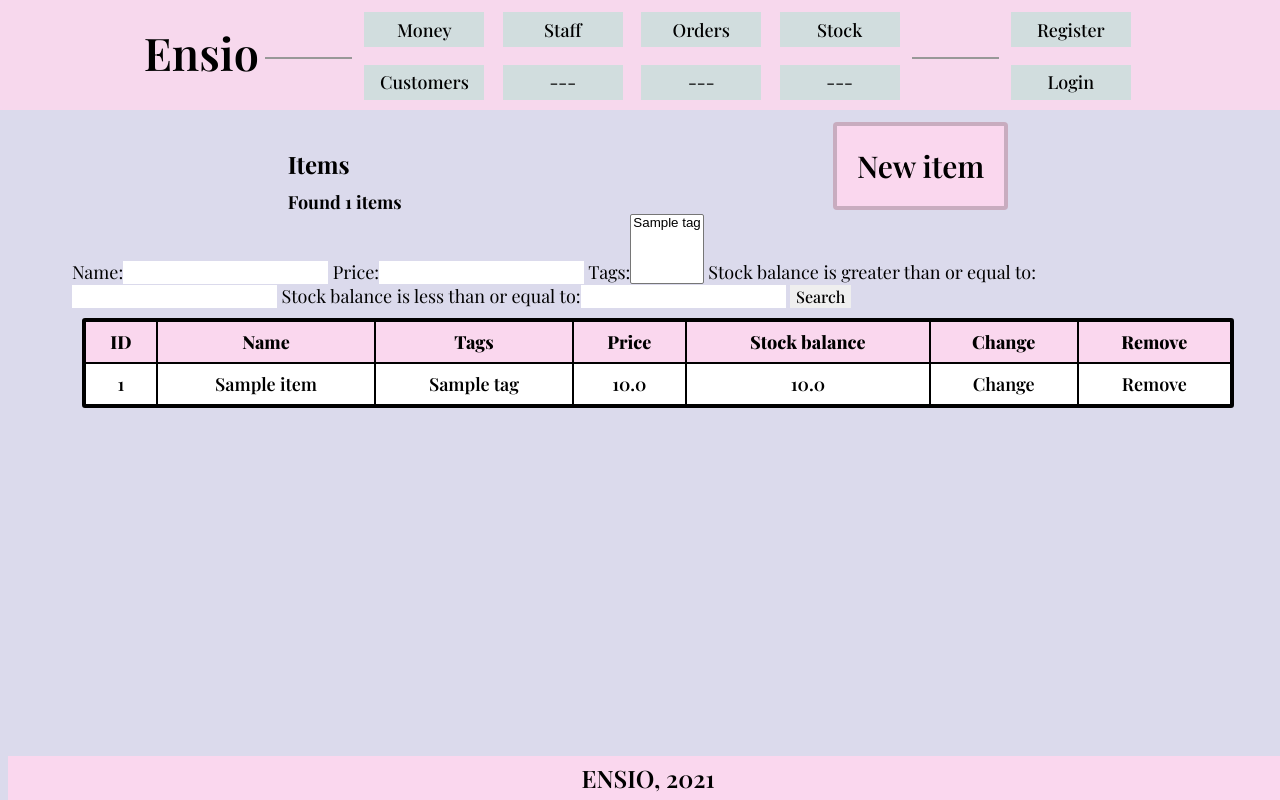
After one commit to LeoProko/ensio, a Django app: page /stock/ in a window 1280 px wide. The commit adds this page. Run offline with Django 3.2, Linux system fonts and the light colour scheme; tables that the repository leaves empty hold one stand-in row (values such as "Sample post").

Commit message:
[frontend_server] add 'stock' page with filter

```diff
--- a/frontend_server/filters.py
+++ b/frontend_server/filters.py
@@ -1,5 +1,5 @@
 import django_filters
-from .models import Order
+from .models import Order, Item
 
 class OrderFilter(django_filters.FilterSet):
     start_date = django_filters.DateFilter(field_name='date_created', lookup_expr='gte')
@@ -8,3 +8,11 @@ class OrderFilter(django_filters.FilterSet):
         model = Order
         fields = '__all__'
         exclude = ['date_created']
+
+class ItemFilter(django_filters.FilterSet):
+    min_stock = django_filters.NumberFilter(field_name='stock_balance', lookup_expr='gte')
+    max_stock = django_filters.NumberFilter(field_name='stock_balance', lookup_expr='lte')
+    class Meta:
+        model = Item
+        fields = ['name', 'price', 'tags', 'stock_balance']
+        exclude = ['stock_balance']
--- a/frontend_server/handlers/ensio_handler.py
+++ b/frontend_server/handlers/ensio_handler.py
@@ -7,7 +7,7 @@ from django.views.decorators.csrf import csrf_exempt
 from frontend_server.html_factories.custom import CustomHtmlFactory
 from frontend_server.models import Password, Employee, Item, Customer, Order
 from frontend_server.forms import CustomerForm, OrderForm, EmployeeForm
-from frontend_server.filters import OrderFilter
+from frontend_server.filters import OrderFilter, ItemFilter
 
 def index(request):
     template = Template(CustomHtmlFactory.create('Ensio', 'main', '', ''))
@@ -67,7 +67,7 @@ def orders(request):
         'orders_count': orders_count,
         'filter' : filter,
     })
-    return HtstpResponse(template.render(context))
+    return HttpResponse(template.render(context))
 
 @csrf_exempt
 def new_order(request):
@@ -210,13 +210,27 @@ def delete_employee(request, employee_id):
     })
     return HttpResponse(template.render(context))
 
-
 def password(request):
     passwords = Password.objects.all()
     passwords_count = passwords.count()
     template = Template(CustomHtmlFactory.create('Passwords', 'passwords', '', ''))
     context = Context({
-        'passwords': passwords,
-        'passwords_count': passwords_count,
+        'passwords' : passwords,
+        'passwords_count' : passwords_count,
     })
     return HttpResponse(template.render(context))
+
+def get_stock(request):
+    template = Template(CustomHtmlFactory.create('Stock', 'stock', '', ''))
+
+    items = Item.objects.all()
+    items_count = items.count()
+    filter = ItemFilter(request.GET, queryset=items)
+    items = filter.qs
+
+    context = Context({
+        'items' : items,
+        'filter' : filter,
+        'items_count' : items_count,
+    })
+    return HttpResponse(template.render(context))
--- a/frontend_server/templates/html/base.html
+++ b/frontend_server/templates/html/base.html
@@ -32,7 +32,7 @@
                   <th> <a href="/orders/">
                       <input type="button" value="Orders">
                   </a> </th>
-                  <th> <a href="/">
+                  <th> <a href="/stock/">
                       <input type="button" value="Stock">
                   </a> </th>
                   <th rowspan="2"> <img src="{% static '/img/header_line.svg' %}" id="header_line"> </th>
--- a/frontend_server/templates/html/customer_profile.html
+++ b/frontend_server/templates/html/customer_profile.html
@@ -14,6 +14,7 @@
         <th> Item </th>
         <th> Tags </th>
         <th> Price </th>
+        <th> Orders count </th>
         <th> Date created </th>
         <th> Status </th>
         <th> Change </th>
@@ -26,6 +27,7 @@
         <td>
             {% for tag in order.item.tags.all %}
                 {{ tag }}
+                <br>
             {% endfor %}
         </td>
         <td> {{ order.item.price }} </td>
--- a/frontend_server/templates/html/customers.html
+++ b/frontend_server/templates/html/customers.html
@@ -16,6 +16,7 @@
         <th> First name </th>
         <th> Surname </th>
         <th> Phone number </th>
+        <th> Orders count </th>
         <th> Date created </th>
         <th> Change </th>
         <th> Remove </th>
@@ -26,6 +27,7 @@
         <td> {{ customer.first_name }} </td>
         <td> {{ customer.surname }} </td>
         <td> {{ customer.phone_number }} </td>
+        <td> {{ customer.order_set.all.count }} </td>
         <td> {{ customer.date_created }} </td>
         <td> <a href="">Change</a> </td>
         <td> <a href="">Remove</a> </td>
--- /dev/null
+++ b/frontend_server/templates/html/stock.html
@@ -0,0 +1,50 @@
+<link rel="stylesheet" type="text/css" href="{% static 'css/div.css' %}">
+<link rel="stylesheet" type="text/css" href="{% static 'css/form.css' %}">
+<link rel="stylesheet" type="text/css" href="{% static 'css/table.css' %}">
+
+<div class="wrapper_hvc">
+    <div class="inline_div left_div center_div">
+        <h2> Items </h2>
+        <b> Found {{ items_count }} items </b>
+    </div>
+    <div class="inline_div right_div center_form">
+        <form action="" method="POST">
+            <a href="">
+                <input type="button" value="New item">
+            </a>
+        </form>
+    </div>
+</div>
+
+<form method="get">
+    {{ filter.form }}
+    <input type="submit" value="Search">
+    </input>
+</form>
+<table class="data_table">
+    <tr id="tablde_header">
+        <th> ID </th>
+        <th> Name </th>
+        <th> Tags </th>
+        <th> Price </th>
+        <th> Stock balance </th>
+        <th> Change </th>
+        <th> Remove </th>
+    </tr>
+    {% for item in items %}
+    <tr>
+        <td> {{ item.id }} </td>
+        <td> {{ item.name }} </td>
+        <td>
+            {% for tag in item.tags.all %}
+                {{ tag }}
+                <br>
+            {% endfor %}
+        </td>
+        <td> {{ item.price }} </td>
+        <td> {{ item.stock_balance }} </td>
+        <td> <a href=""> Change </a> </td>
+        <td> <a href=""> Remove </a> </td>
+    </tr>
+    {% endfor %}
+</table>
--- a/frontend_server/urls.py
+++ b/frontend_server/urls.py
@@ -21,5 +21,6 @@ urlpatterns = [
     path('new_order/<str:customer_id>', ensio_handler.new_order_by_customer, name='new_order_by_customer'),
     path('change_order/<str:order_id>', ensio_handler.change_order, name='change_order'),
     path('delete_order/<str:order_id>', ensio_handler.delete_order, name='delete_order'),
+    path('stock/', ensio_handler.get_stock, name='get_stock'),
     path('password/', ensio_handler.password, name='password'),
 ]
--- a/static/css/base.css
+++ b/static/css/base.css
@@ -63,8 +63,8 @@ a:hover {
   background: #d1ddde;
   font-size: 18px;
   font-weight: 500;
-  width: 100px;
-  height: 30px;
+  width: 120px;
+  height: 35px;
 }
 
 .header input:hover {
@@ -81,7 +81,7 @@ a:hover {
 #content {
   width: 90%;
   max-width: 1200px;
-  margin: 60px auto;
+  margin: 50px auto;
 }
 
 #ensio_header{
@@ -106,7 +106,7 @@ a:hover {
 
 #header_buttons input {
     vertical-align:middle;
-    margin: 0;
+    margin: 5px;
 }
 
 #header_buttons table {
@@ -116,6 +116,7 @@ a:hover {
   border-radius: 0;
   min-width: 900px;
   max-width: 1000px;
+  width: 100%;
   margin: 0 auto;
   padding: 0;
 }
```
